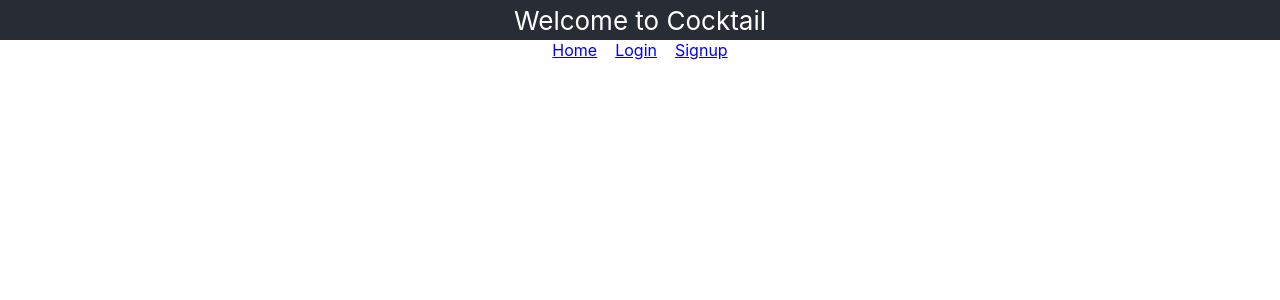
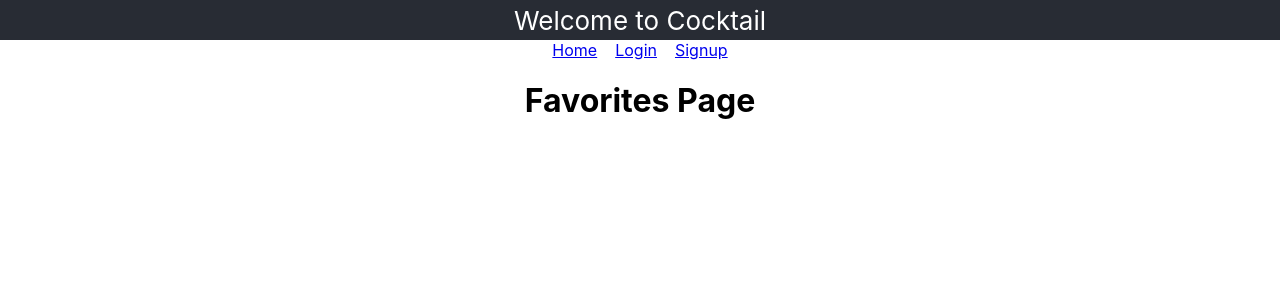
Before and after one commit to hink123/cocktail, a React (Create React App) app: page /favorites in a window 1280 px wide. Shown: the top 300 px of the page. Built offline with nearby package versions, Linux system fonts and the light colour scheme.

Commit message:
favorites page

```diff
--- a/src/components/NavBar/NavBar.jsx
+++ b/src/components/NavBar/NavBar.jsx
@@ -5,9 +5,13 @@ import {Link} from 'react-router-dom';
 const NavBar = (props) => {
     let nav = props.user ?
         <div>
+            <Link to='/'>Home</Link>
+            &nbsp;&nbsp;&nbsp;&nbsp;
             <Link to='' onClick={props.handleLogout}>Log Out</Link>
             &nbsp;&nbsp;&nbsp;&nbsp;
             <span>Welcome, {props.user.name}</span>
+            &nbsp;&nbsp;&nbsp;&nbsp;
+            <Link to='/favorites'>View Favorites</Link>
         </div>
         :
         <div>
--- a/src/pages/App/App.js
+++ b/src/pages/App/App.js
@@ -7,6 +7,7 @@ import userService from '../../utils/userService';
 import cocktailService from '../../utils/cocktailService';
 import SearchCocktailPage from '../SearchCocktailPage/SearchCocktailPage';
 import CocktailDetailPage from '../CocktailDetailPage/CocktailDetailPage';
+import FavoritesPage from '../FavoritesPage/FavoritesPage';
 import {getCocktail} from '../../services/cocktail-api';
 import './App.css';
 
@@ -83,6 +84,10 @@ class App extends Component {
           <Route exact path="/signup" render={({history}) =>
             <SignupPage history={history} handleSignup={this.handleSignupOrLogin} />
           }/>
+
+          <Route exact path="/favorites" render={() => (
+            <FavoritesPage />
+          )}/>
         </Switch>
 
       </div>
--- /dev/null
+++ b/src/pages/FavoritesPage/FavoritesPage.jsx
@@ -0,0 +1,9 @@
+import React from 'react';
+
+const FavoritesPage = (props) => (
+    <div>
+        <h1>Favorites Page</h1>
+    </div>
+)
+
+export default FavoritesPage;
```
